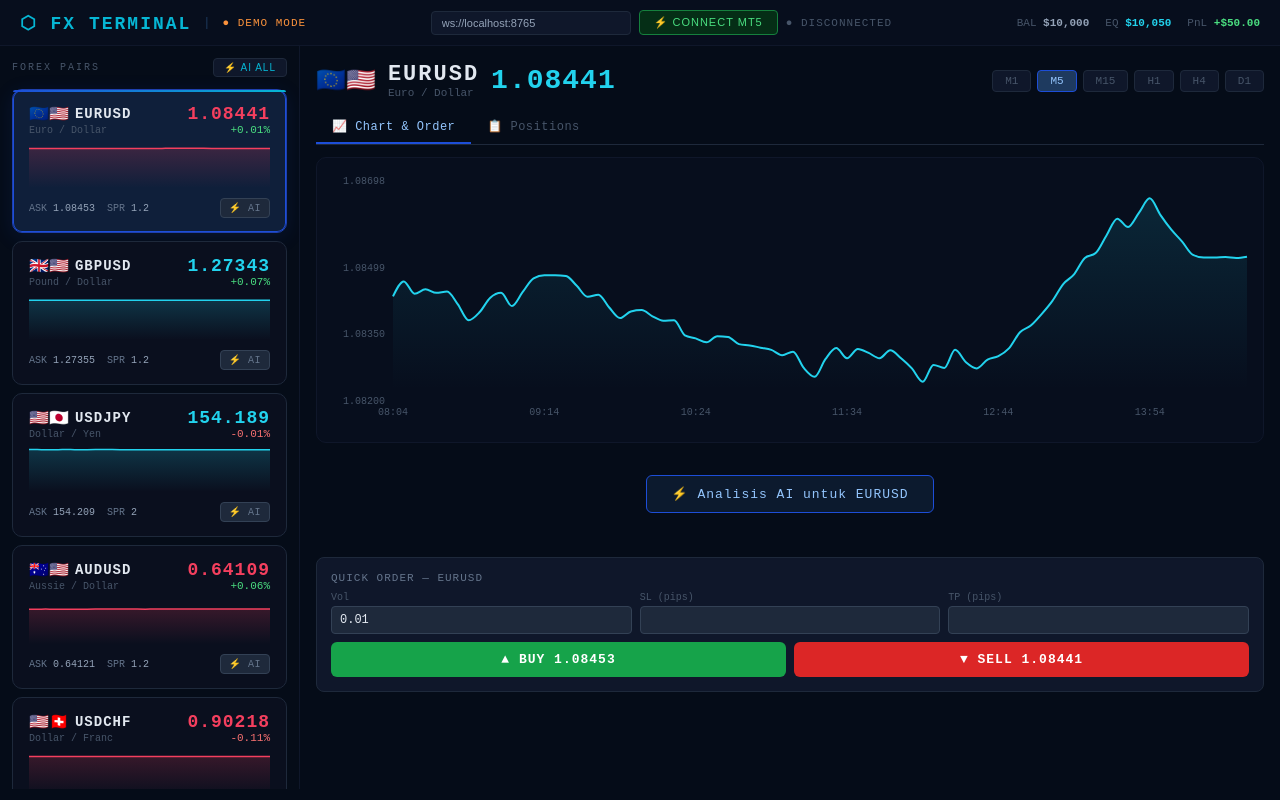
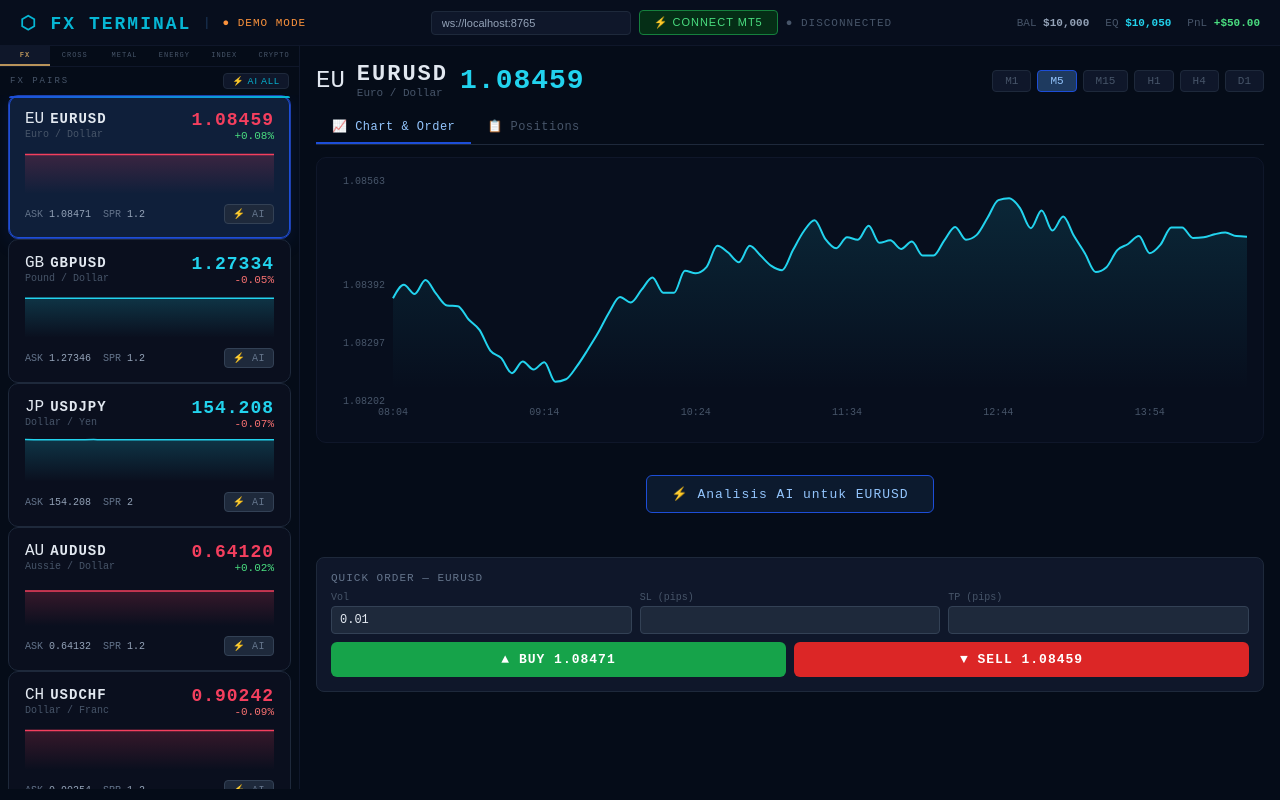
Before and after one commit to diharjakusuma/dnranalize, a React (Vite) app: page / in a window 1280 px wide. Built offline with nearby package versions, Linux system fonts and the light colour scheme.

Commit message:
Update App.jsx

```diff
--- a/src/App.jsx
+++ b/src/App.jsx
@@ -4,44 +4,103 @@ import { AreaChart, Area, ResponsiveContainer, Tooltip, XAxis, YAxis } from "rec
 // ─── GROQ API KEY — Ganti dengan key kamu dari console.groq.com ───
 const GROQ_API_KEY = "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";
 
-const PAIRS = ["EURUSD","GBPUSD","USDJPY","AUDUSD","USDCHF"];
-const PAIR_FLAGS = { EURUSD:"🇪🇺🇺🇸", GBPUSD:"🇬🇧🇺🇸", USDJPY:"🇺🇸🇯🇵", AUDUSD:"🇦🇺🇺🇸", USDCHF:"🇺🇸🇨🇭" };
-const PAIR_NAMES = { EURUSD:"Euro / Dollar", GBPUSD:"Pound / Dollar", USDJPY:"Dollar / Yen", AUDUSD:"Aussie / Dollar", USDCHF:"Dollar / Franc" };
+const PAIRS = [
+  "EURUSD","GBPUSD","USDJPY","AUDUSD","USDCHF","USDCAD","NZDUSD",
+  "EURGBP","EURJPY","EURCAD","EURAUD","EURNZD","EURCHF",
+  "GBPJPY","GBPAUD","GBPCAD","GBPCHF","GBPNZD",
+  "AUDJPY","AUDCAD","AUDCHF","AUDNZD","CADJPY","CHFJPY","NZDJPY",
+  "XAUUSD","XAGUSD","USOIL","UKOIL",
+  "USTEC","US30","US500",
+  "BTCUSD","ETHUSD",
+];
+const GROUPS = {
+  FX:     ["EURUSD","GBPUSD","USDJPY","AUDUSD","USDCHF","USDCAD","NZDUSD"],
+  CROSS:  ["EURGBP","EURJPY","EURCAD","EURAUD","EURNZD","EURCHF","GBPJPY","GBPAUD","GBPCAD","GBPCHF","GBPNZD","AUDJPY","AUDCAD","AUDCHF","AUDNZD","CADJPY","CHFJPY","NZDJPY"],
+  METAL:  ["XAUUSD","XAGUSD"],
+  ENERGY: ["USOIL","UKOIL"],
+  INDEX:  ["USTEC","US30","US500"],
+  CRYPTO: ["BTCUSD","ETHUSD"],
+};
+const PAIR_FLAGS = {
+  EURUSD:"EU",GBPUSD:"GB",USDJPY:"JP",AUDUSD:"AU",USDCHF:"CH",USDCAD:"CA",NZDUSD:"NZ",
+  EURGBP:"EG",EURJPY:"EJ",EURCAD:"EC",EURAUD:"EA",EURNZD:"EN",EURCHF:"EF",
+  GBPJPY:"GJ",GBPAUD:"GA",GBPCAD:"GC",GBPCHF:"GF",GBPNZD:"GN",
+  AUDJPY:"AJ",AUDCAD:"AC",AUDCHF:"AF",AUDNZD:"AN",CADJPY:"CJ",CHFJPY:"XJ",NZDJPY:"NJ",
+  XAUUSD:"XAU",XAGUSD:"XAG",USOIL:"OIL",UKOIL:"OIL",
+  USTEC:"NQ",US30:"DJ",US500:"SP",BTCUSD:"BTC",ETHUSD:"ETH",
+};
+const PAIR_NAMES = {
+  EURUSD:"Euro / Dollar",GBPUSD:"Pound / Dollar",USDJPY:"Dollar / Yen",AUDUSD:"Aussie / Dollar",
+  USDCHF:"Dollar / Franc",USDCAD:"Dollar / CAD",NZDUSD:"Kiwi / Dollar",
+  EURGBP:"Euro / Pound",EURJPY:"Euro / Yen",EURCAD:"Euro / CAD",EURAUD:"Euro / Aussie",
+  EURNZD:"Euro / Kiwi",EURCHF:"Euro / Franc",GBPJPY:"Pound / Yen",GBPAUD:"Pound / Aussie",
+  GBPCAD:"Pound / CAD",GBPCHF:"Pound / Franc",GBPNZD:"Pound / Kiwi",
+  AUDJPY:"Aussie / Yen",AUDCAD:"Aussie / CAD",AUDCHF:"Aussie / Franc",AUDNZD:"Aussie / Kiwi",
+  CADJPY:"CAD / Yen",CHFJPY:"Franc / Yen",NZDJPY:"Kiwi / Yen",
+  XAUUSD:"Gold / Dollar",XAGUSD:"Silver / Dollar",USOIL:"US Oil (WTI)",UKOIL:"UK Oil (Brent)",
+  USTEC:"NASDAQ 100",US30:"Dow Jones 30",US500:"S&P 500",BTCUSD:"Bitcoin / Dollar",ETHUSD:"Ethereum / Dollar",
+};
 const TIMEFRAMES = ["M1","M5","M15","H1","H4","D1"];
-const BASE_PRICES = { EURUSD:1.0845, GBPUSD:1.2734, USDJPY:154.21, AUDUSD:0.6412, USDCHF:0.9023 };
-const DIGITS = { EURUSD:5, GBPUSD:5, USDJPY:3, AUDUSD:5, USDCHF:5 };
+const BASE_PRICES = {
+  EURUSD:1.0845,GBPUSD:1.2734,USDJPY:154.21,AUDUSD:0.6412,USDCHF:0.9023,USDCAD:1.3650,NZDUSD:0.5980,
+  EURGBP:0.8512,EURJPY:167.40,EURCAD:1.4801,EURAUD:1.6910,EURNZD:1.8130,EURCHF:0.9740,
+  GBPJPY:196.60,GBPAUD:1.9870,GBPCAD:1.7390,GBPCHF:1.1440,GBPNZD:2.1290,
+  AUDJPY:99.01,AUDCAD:0.8820,AUDCHF:0.5840,AUDNZD:1.0870,CADJPY:112.97,CHFJPY:170.80,NZDJPY:92.10,
+  XAUUSD:2345.50,XAGUSD:28.40,USOIL:78.40,UKOIL:82.10,USTEC:18250.0,US30:39800.0,US500:5280.0,
+  BTCUSD:67500.0,ETHUSD:3450.0,
+};
+const DIGITS = {
+  EURUSD:5,GBPUSD:5,USDJPY:3,AUDUSD:5,USDCHF:5,USDCAD:5,NZDUSD:5,
+  EURGBP:5,EURJPY:3,EURCAD:5,EURAUD:5,EURNZD:5,EURCHF:5,
+  GBPJPY:3,GBPAUD:5,GBPCAD:5,GBPCHF:5,GBPNZD:5,
+  AUDJPY:3,AUDCAD:5,AUDCHF:5,AUDNZD:5,CADJPY:3,CHFJPY:3,NZDJPY:3,
+  XAUUSD:2,XAGUSD:3,USOIL:2,UKOIL:2,USTEC:1,US30:1,US500:1,BTCUSD:2,ETHUSD:2,
+};
+
+const VOL_MAP = {
+  USDJPY:0.12,EURJPY:0.14,GBPJPY:0.18,AUDJPY:0.08,CADJPY:0.1,CHFJPY:0.13,NZDJPY:0.07,
+  XAUUSD:2.0,XAGUSD:0.12,USOIL:0.3,UKOIL:0.32,USTEC:30,US30:70,US500:8,BTCUSD:200,ETHUSD:12,
+};
+const SPR_MAP = {
+  XAUUSD:30,BTCUSD:50,USTEC:15,US30:20,USDJPY:2,EURJPY:2,GBPJPY:3,ETHUSD:5,USOIL:3,UKOIL:3,
+};
+function getVol(s){ return VOL_MAP[s]||0.0007; }
+function getSpr(s){ return SPR_MAP[s]||1.2; }
 
 function generateMockCandles(symbol, count=80) {
-  const base = BASE_PRICES[symbol];
-  const volatility = symbol === "USDJPY" ? 0.15 : 0.0008;
+  const base = BASE_PRICES[symbol]||1;
+  const vol = getVol(symbol);
+  const d = DIGITS[symbol]||5;
   const data = [];
   let price = base;
   const now = Date.now();
   for (let i = count; i >= 0; i--) {
-    const change = (Math.random() - 0.49) * volatility;
+    const change = (Math.random() - 0.49) * vol;
     const open = price;
     price += change;
-    const high = Math.max(open, price) + Math.random() * volatility * 0.5;
-    const low  = Math.min(open, price) - Math.random() * volatility * 0.5;
+    const high = Math.max(open, price) + Math.random() * vol * 0.4;
+    const low  = Math.min(open, price) - Math.random() * vol * 0.4;
     data.push({
       time: new Date(now - i * 5 * 60000).toISOString(),
-      open: +open.toFixed(DIGITS[symbol]),
-      high: +high.toFixed(DIGITS[symbol]),
-      low:  +low.toFixed(DIGITS[symbol]),
-      close: +price.toFixed(DIGITS[symbol]),
-      volume: Math.floor(Math.random() * 2000 + 500),
+      open: +open.toFixed(d),
+      high: +high.toFixed(d),
+      low:  +low.toFixed(d),
+      close: +price.toFixed(d),
+      volume: Math.floor(Math.random() * 2000 + 300),
     });
   }
   return data;
 }
 
 function generateMockTick(symbol, prev) {
-  const base = prev?.bid || BASE_PRICES[symbol];
-  const vol = symbol === "USDJPY" ? 0.03 : 0.00015;
-  const bid = +(base + (Math.random()-0.49)*vol).toFixed(DIGITS[symbol]);
-  const spread = symbol === "USDJPY" ? 0.02 : 0.00012;
-  const ask = +(bid + spread).toFixed(DIGITS[symbol]);
-  return { symbol, bid, ask, spread: symbol==="USDJPY"?2:1.2, time: new Date().toISOString(), digits: DIGITS[symbol] };
+  const base = prev?.bid || BASE_PRICES[symbol]||1;
+  const vol = getVol(symbol)*0.18;
+  const d = DIGITS[symbol]||5;
+  const pip = {XAUUSD:0.1,XAGUSD:0.01,USOIL:0.01,UKOIL:0.01,USTEC:1,US30:1,US500:0.1,BTCUSD:1,ETHUSD:0.1}[symbol]||0.0001;
+  const bid = +(base + (Math.random()-0.49)*vol).toFixed(d);
+  const spr = getSpr(symbol);
+  const ask = +(bid + spr*pip).toFixed(d);
+  return { symbol, bid, ask, spread: spr, time: new Date().toISOString(), digits: d };
 }
 
 async function analyzeWithClaude(symbol, candles, tick) {
@@ -301,6 +360,7 @@ export default function App() {
   const [analyses, setAnalyses] = useState({});
   const [analyzing, setAnalyzing] = useState({});
   const [tab, setTab] = useState("chart");
+  const [group, setGroup] = useState("FX");
 
   const wsRef = useRef(null);
   const demoInterval = useRef(null);
@@ -436,12 +496,26 @@ export default function App() {
       <div style={{display:"grid",gridTemplateColumns:"300px 1fr",gap:0,height:"calc(100vh - 57px)"}}>
 
         {/* LEFT — PAIR LIST */}
-        <div style={{borderRight:"1px solid #0f172a",overflowY:"auto",padding:12,display:"flex",flexDirection:"column",gap:8}}>
-          <div style={{display:"flex",justifyContent:"space-between",alignItems:"center",marginBottom:4}}>
-            <span style={{color:"#475569",fontSize:10,letterSpacing:2}}>FOREX PAIRS</span>
-            <button onClick={analyzeAll} style={{background:"#0f172a",border:"1px solid #1e293b",color:"#06b6d4",padding:"3px 10px",borderRadius:4,cursor:"pointer",fontSize:10,letterSpacing:1}}>⚡ AI ALL</button>
+        <div style={{borderRight:"1px solid #0f172a",overflowY:"auto",display:"flex",flexDirection:"column"}}>
+          {/* Group Tabs */}
+          <div style={{display:"flex",borderBottom:"1px solid #0f172a",flexShrink:0,flexWrap:"wrap"}}>
+            {Object.keys(GROUPS).map(g=>(
+              <button key={g} onClick={()=>setGroup(g)} style={{
+                flex:1,minWidth:40,padding:"5px 2px",background:group===g?"#0f172a":"none",
+                border:"none",borderBottom:`2px solid ${group===g?"#b8935a":"transparent"}`,
+                color:group===g?"#b8935a":"#475569",cursor:"pointer",fontSize:7,letterSpacing:1,
+                fontFamily:"monospace",fontWeight:group===g?700:400,
+              }}>{g}</button>
+            ))}
           </div>
-          {PAIRS.map(p=>(
+          {/* Header row */}
+          <div style={{display:"flex",justifyContent:"space-between",alignItems:"center",padding:"6px 10px",flexShrink:0}}>
+            <span style={{color:"#475569",fontSize:9,letterSpacing:2}}>{group} PAIRS</span>
+            <button onClick={analyzeAll} style={{background:"#0f172a",border:"1px solid #1e293b",color:"#06b6d4",padding:"2px 8px",borderRadius:4,cursor:"pointer",fontSize:9,letterSpacing:1}}>⚡ AI ALL</button>
+          </div>
+          {/* Pairs */}
+          <div style={{overflowY:"auto",flex:1,padding:"0 8px 8px"}}>
+            {(GROUPS[group]||PAIRS).map(p=>(
               <PairCard
                 key={p} symbol={p}
                 tick={ticks[p]} candles={candles[p]}
@@ -452,6 +526,7 @@ export default function App() {
                 onAnalyze={handleAnalyze}
               />
             ))}
+          </div>
         </div>
 
         {/* RIGHT — DETAIL */}
```
Lines whose indentation alone changed are shown as unchanged.
